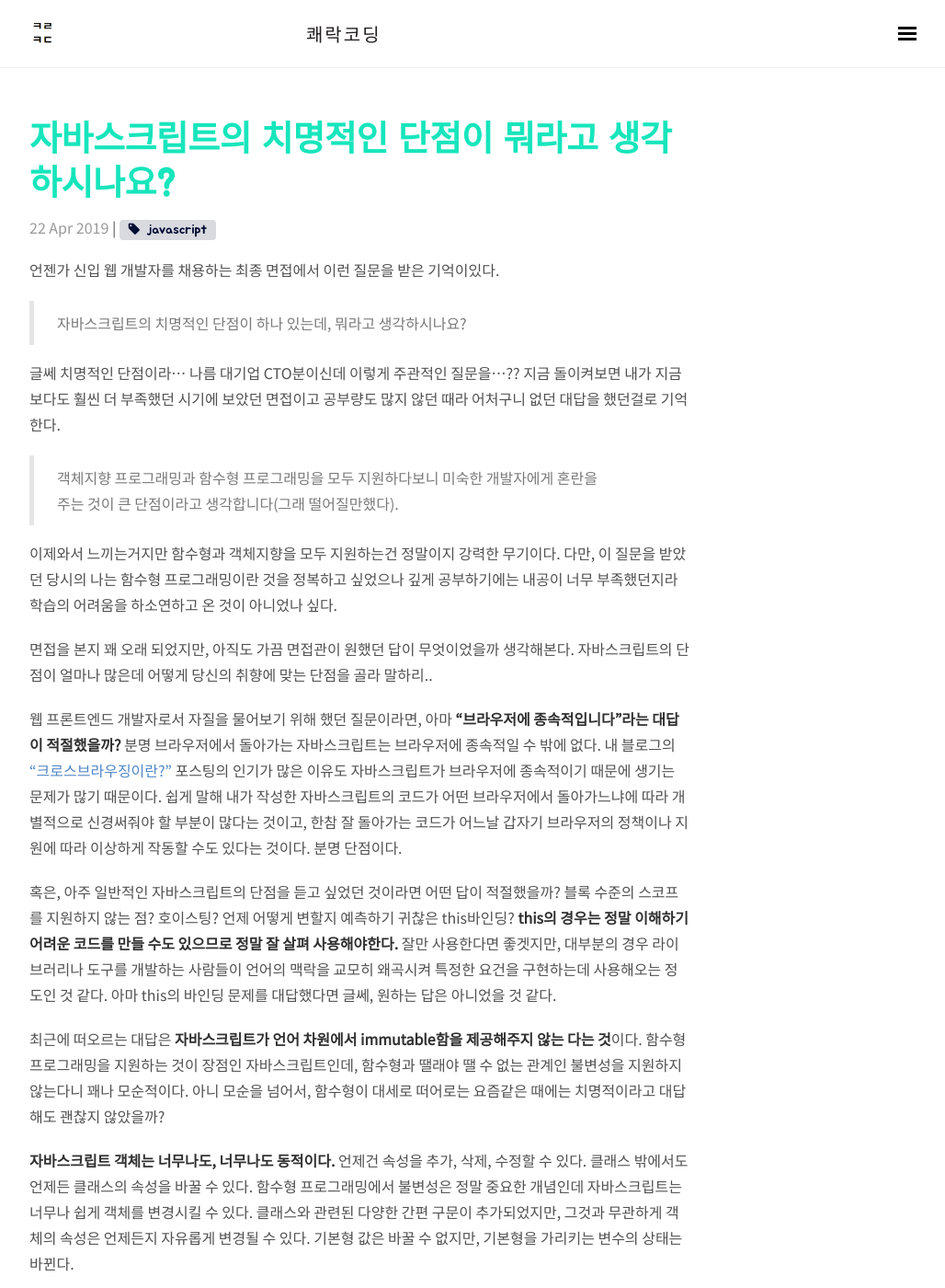
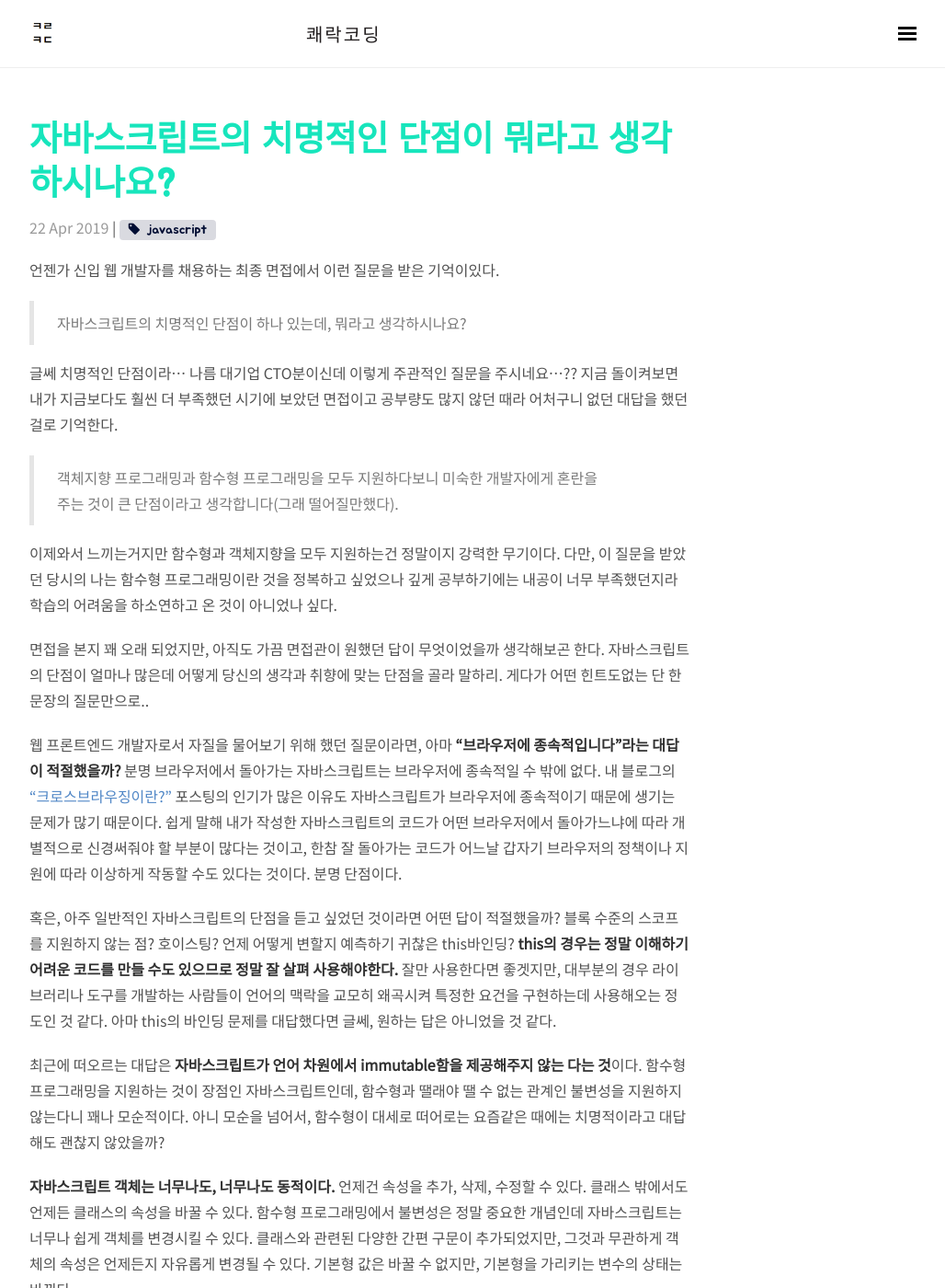
Before and after one commit to wooooooak/wooooooak.github.io, a Jekyll site: the page built from _posts/2019-04-22-자바스크립트의치명적인단점.md, in a window 1280 px wide and 1400 px high. Shown: the whole window at 92% size, without its empty margins (248-1276 px from the left). Built offline with Jekyll 4.4.1, drawn with Linux system fonts in a browser that asks for light colours; nearby versions of some CDN libraries; some web fonts are replaced; comment, search, counter and statistics services are not loaded; some of the changed text lies outside the part shown.

Commit message:
포스팅 수정

```diff
--- a/_posts/2019-04-22-자바스크립트의치명적인단점.md
+++ b/_posts/2019-04-22-자바스크립트의치명적인단점.md
@@ -10,14 +10,14 @@ comments: true
 
 > 자바스크립트의 치명적인 단점이 하나 있는데, 뭐라고 생각하시나요?
 
-글쎄 치명적인 단점이라... 나름 대기업 CTO분이신데 이렇게 주관적인 질문을...??
+글쎄 치명적인 단점이라... 나름 대기업 CTO분이신데 이렇게 주관적인 질문을 주시네요...??
 지금 돌이켜보면 내가 지금보다도 훨씬 더 부족했던 시기에 보았던 면접이고 공부량도 많지 않던 때라 어처구니 없던 대답을 했던걸로 기억한다.
 
 > 객체지향 프로그래밍과 함수형 프로그래밍을 모두 지원하다보니 미숙한 개발자에게 혼란을 주는 것이 큰 단점이라고 생각합니다(그래 떨어질만했다).
 
 이제와서 느끼는거지만 함수형과 객체지향을 모두 지원하는건 정말이지 강력한 무기이다. 다만, 이 질문을 받았던 당시의 나는 함수형 프로그래밍이란 것을 정복하고 싶었으나 깊게 공부하기에는 내공이 너무 부족했던지라 학습의 어려움을 하소연하고 온 것이 아니었나 싶다.
 
-면접을 본지 꽤 오래 되었지만, 아직도 가끔 면접관이 원했던 답이 무엇이었을까 생각해본다. 자바스크립트의 단점이 얼마나 많은데 어떻게 당신의 취향에 맞는 단점을 골라 말하리..
+면접을 본지 꽤 오래 되었지만, 아직도 가끔 면접관이 원했던 답이 무엇이었을까 생각해보곤 한다. 자바스크립트의 단점이 얼마나 많은데 어떻게 당신의 생각과 취향에 맞는 단점을 골라 말하리. 게다가 어떤 힌트도없는 단 한 문장의 질문만으로..
 
 웹 프론트엔드 개발자로서 자질을 물어보기 위해 했던 질문이라면, 아마 **"브라우저에 종속적입니다"라는 대답이 적절했을까?** 분명 브라우저에서 돌아가는 자바스크립트는 브라우저에 종속적일 수 밖에 없다. 내 블로그의 ["크로스브라우징이란?"](https://wooooooak.github.io/frontend/2018/08/17/%ED%81%AC%EB%A1%9C%EC%8A%A4%EB%B8%8C%EB%9D%BC%EC%9A%B0%EC%A7%95/) 포스팅의 인기가 많은 이유도 자바스크립트가 브라우저에 종속적이기 때문에 생기는 문제가 많기 때문이다. 쉽게 말해 내가 작성한 자바스크립트의 코드가 어떤 브라우저에서 돌아가느냐에 따라 개별적으로 신경써줘야 할 부분이 많다는 것이고, 한참 잘 돌아가는 코드가 어느날 갑자기 브라우저의 정책이나 지원에 따라 이상하게 작동할 수도 있다는 것이다. 분명 단점이다.
 
@@ -33,4 +33,4 @@ const라는 키워드만으로는 함수형프로그래밍이 요구하는 수
 
 면접관이 원햇던 대답이 궁금하긴 하다. 가끔은 내게 질문을 던졌던 면접관을 찾아가서 "당신이 원했던 대답이 이 중에 있습니까?"라고 물어고 싶기도 하다. 그러나 그 분께서 원하는 대답을 들은들 무슨 의미가 있나 싶다. 분명 그것 말고도 더 많은 단점이 존재하고 사람마다 느끼는 단점의 온도차가 심한 것을.
 
-내가 써놓은 자바스크립트의 단점을 포함 더 많은 단점들 중 한 개를 골라 면접관이 생각했던 단점을 운 좋게 맞췄다면 합격에 가까워 졌을 수도 있었겠다라는 생각을 하니 면접도 운이 참 중요하겠다는 생각이든다. 이야기가 왜 여기까지 흘러오고 있는지 모르겠지만 면접에서 떨어진 모든 숨은 보석들이 너무 낙심하거나 자책하지 않았으면 좋겠다. 면접은 정말 운이 끼치는 영향이 크다.
+내가 써놓은 자바스크립트의 단점들 뿐만 아니라 더 많고 많은 단점들 중에서, 운좋게 면접관이 생각했던 단점 한 개를 찍어 맞췄다면 합격에 가까워 졌을 수도 있었겠다라는 생각을 하니 면접도 참 운이 중요하겠다는 생각이든다. 이야기가 왜 여기까지 흘러오고 있는지 모르겠지만 면접에서 떨어진 모든 숨은 보석들이 너무 낙심하거나 자책하지 않았으면 좋겠다. 면접은 정말 운이 끼치는 영향이 생각보다 크기 때문이다.
```
